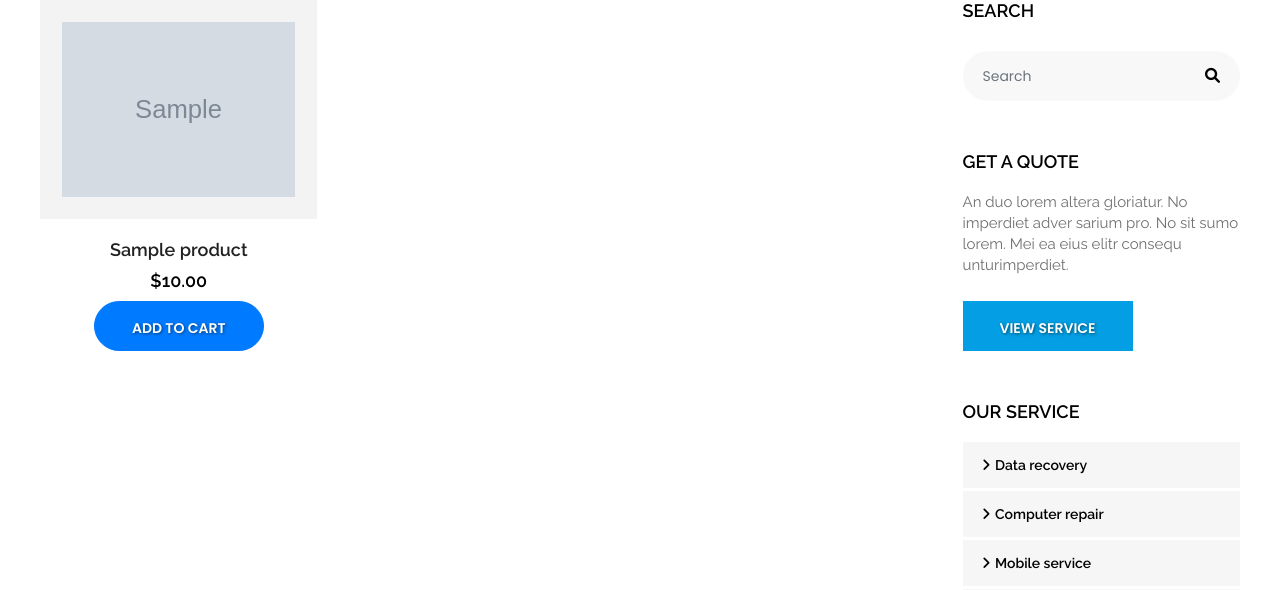
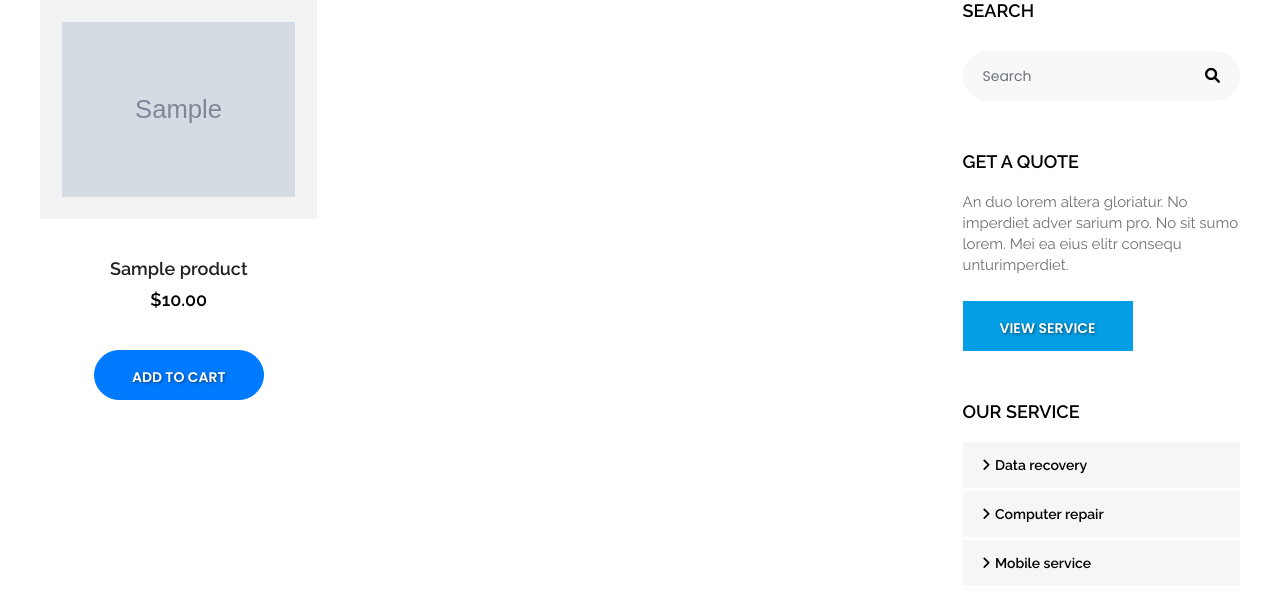
Before and after one commit to Price2/django-final-project, a Django app: page / in a window 1280 px wide. Shown: the part 703-1293 px from the top of the page. Run offline with Django 4.2, Linux system fonts and the light colour scheme; tables that the repository leaves empty hold one stand-in row (values such as "Sample post"); grey boxes marked "Sample" are stand-in pictures; some libraries are stand-ins or nearby versions.

Commit message:
- Adjusted "Add to cart" buttons to be always rendered at the bottom of the card to be the same (+1 squashed commits).

```diff
--- a/mini_Project/products/static/products/js/custom.js
+++ b/mini_Project/products/static/products/js/custom.js
@@ -199,9 +199,11 @@ var itemCount = 0;
   $(document).ready(function () {
       $(document).on("click", ".addToCart", function (e) {
           var prod_name = $(this).closest(".product_list").find(".prod_name").text();
-        var prod_price = $(this).closest(".product_detail_btm").find(".prod_price").text();
-        var prod_img = $(this).closest(".product_list").find(".prod_img").attr("src");
+            // var prod_price = $(this).closest(".product_detail_btm").find(".prod_price").text();
+          var prod_price = $(this).closest(".product_list").find('.prod_price').text();
+          var prod_img = $(this).closest(".product_list").find(".prod_img").attr("src");
 
+        console.log("product price ", $(this).closest(".product_list").find('.prod_price').text()    )
         addToCart({ "prod_name": prod_name, "prod_price": prod_price, "prod_img_url": prod_img })
         itemCount++;
         $("#cart-counter").text(itemCount);
--- a/mini_Project/products/templates/products/home.html
+++ b/mini_Project/products/templates/products/home.html
@@ -8,12 +8,12 @@
         <div class="row">
           {% for product in products %}
           <div class="col-md-4 col-sm-6 col-xs-12 margin_bottom_30_all ">
-            <div class="product_list h-100">
+            <div class="product_list h-100 card border-0">
               <div class="product_img">
                  <img class="img-responsive prod_img"
                   src="{{ product.image.url}}" alt>
               </div>
-              <div class="product_detail_btm">
+              <div class="product_detail_btm card-body">
                 <div class="center">
                   <h4><a href="#" class="prod_name">{{ product.name_en }}</a></h4>
                 </div>
@@ -30,9 +30,13 @@
                       class="new_price">$25.00</span></p> -->
                       <span
                       class="new_price prod_price">${{product.unit_price}}</span></p>
-                  <button class="btn btn-primary mb-4 addToCart">Add to cart</button>
-                </div>
-              </div>
+                    </div>
+
+                  </div>
+                  <div class="card-footer d-flex align-items-center justify-content-center border-0" style="background-color: white;">
+
+                    <button class="btn btn-primary mb-4 addToCart">Add to cart</button>
+                  </div>
             </div>
           </div>
           {% endfor %}
```
Also changed, not shown: mini_Project/media/product_images/AMD_Ryzen_7_5800X_HEKN5CL.jpg (added), mini_Project/media/product_images/cooler_master_g700_gold_uvhMaLH.jpg (added), mini_Project/media/product_images/rtx_3080_ti.jpg (added), mini_Project/rtx 3080 ti.jpg (added), 1 other file.
